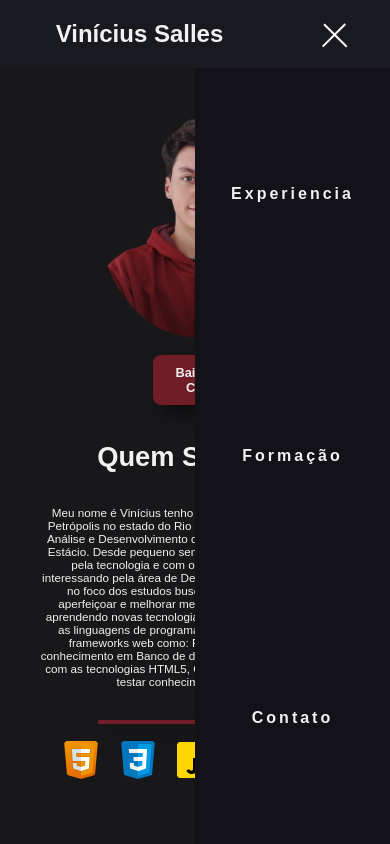
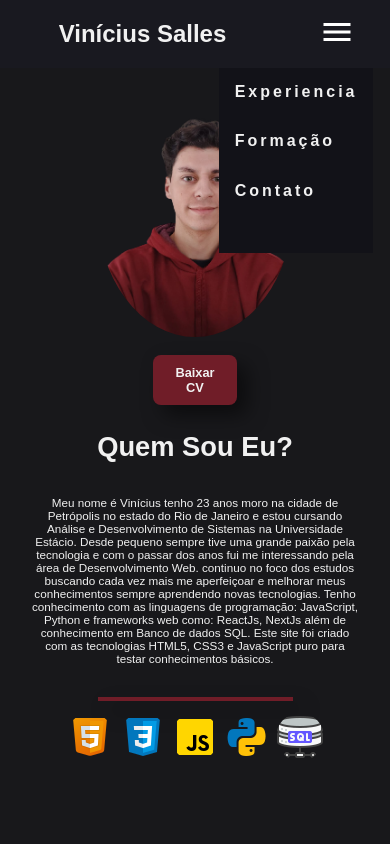
Before and after one commit to vinicsalles/viniciusalles, a plain HTML site: page index.html in a window 390 px wide. Both pictures are taken after a click on the element 334 px from the left and 33 px from the top of the page. Shown: the top 844 px of the page. Drawn offline with Linux system fonts and the light colour scheme; a web font is replaced by a local one.

Commit message:
melhorias de responsividade

```diff
--- a/index.html
+++ b/index.html
@@ -15,9 +15,7 @@
     <nav>
         <h1><a class="logo" href="/">Vinícius Salles</a></h1>
         <div class="mobile-menu">
-          <div class="line1"></div>
-          <div class="line2"></div>
-          <div class="line3"></div>
+          <img  class="img-hamb" onclick="menuShow()" src="img/menu_white_36dp.svg" alt="" >
         </div>
         <ul class="nav-list">
           <li><a href="#experiencia">Experiencia</a></li>
--- a/script.js
+++ b/script.js
@@ -1,44 +1,7 @@
-class MobileNavbar {
-    constructor(mobileMenu, navList, navLinks) {
-      this.mobileMenu = document.querySelector(mobileMenu);
-      this.navList = document.querySelector(navList);
-      this.navLinks = document.querySelectorAll(navLinks);
-      this.activeClass = "active";
-
-      this.handleClick = this.handleClick.bind(this);
-    }
-
-    animateLinks() {
-      this.navLinks.forEach((link, index) => {
-        link.style.animation
-          ? (link.style.animation = "")
-          : (link.style.animation = `navLinkFade 0.5s ease forwards ${
-              index / 7 + 0.3
-            }s`);
-      });
-    }
-
-    handleClick() {
-      this.navList.classList.toggle(this.activeClass);
-      this.mobileMenu.classList.toggle(this.activeClass);
-      this.animateLinks();
-    }
-
-    addClickEvent() {
-      this.mobileMenu.addEventListener("click", this.handleClick);
-    }
-
-    init() {
-      if (this.mobileMenu) {
-        this.addClickEvent();
-      }
-      return this;
-    }
-  }
-
-  const mobileNavbar = new MobileNavbar(
-    ".mobile-menu",
-    ".nav-list",
-    ".nav-list li",
-  );
-  mobileNavbar.init();
+function menuShow() {
+  let img = document.querySelector('.img-hamb')
+  let menuMobile = document.querySelector('.nav-list');
+  menuMobile.classList.toggle('ativandonav');
+  img.classList.toggle('img-hambativa')
+  img.classList.toggle('img-hamb')
+}
--- a/styles/style.css
+++ b/styles/style.css
@@ -39,12 +39,11 @@
     color: #f1f1f1;
     margin: 0 auto;
 }
-
-ul,li{
+ul li{
+    display: flex;
     list-style: none;
-    display: flex;
-    gap: 0.5625rem;
     align-items: center;
+    gap: 0.5rem;
 }
 
 img{
@@ -85,7 +84,6 @@
     transition: 0.3s;
   }
 
-
 a{
     display: flex;
     list-style: none;
@@ -111,12 +109,12 @@
 .quemsou-desc {
     display: grid;
     align-content: center;
-    padding: 20px;
+    padding: 10px;
     gap: 1.875rem;
     }
 
 .texto-quemsou{
-    padding-right: 4.375rem;
+
     font-size: 1.5rem;
     }
 
@@ -184,7 +182,6 @@
 
 .exptext{
     justify-self: center;
-    margin-left: 5.5556vh;
     font-size: 180px;
     font-weight: 900;
     line-height: 0.9;
@@ -374,7 +371,7 @@
 footer {
     box-shadow: 0.625rem 0.625rem 1.25rem 0rem rgba(0, 0, 0, 0.75);
     display: grid;
-    justify-content: center;
+    justify-items: center;
     height: 8vw;
     width: auto;
     align-items: center;
@@ -428,19 +425,22 @@
     .nav-list {
       position: absolute;
       top: 8vh;
-      right: 0;
-      width: 50vw;
-      height: 92vh;
+      right: 2vh;
+      height: 22vh;
       background: #121218;
       flex-direction: column;
-      align-items: center;
-      justify-content: space-around;
-      transform: translateX(100%);
-      transition: transform 0.3s ease-in;
+      align-items: start;
+      opacity: 0
+
     }
+    .ativandonav{
+    opacity: 1;
+    transition: opacity 0.5s ease-in-out;
+    }
+
     .nav-list li {
       margin-left: 0;
-      opacity: 0;
+      opacity: 1;
     }
     .mobile-menu {
       display: block;
@@ -583,6 +583,7 @@
 
 
 
+
 @media (max-width: 768px) {
     .curso-container{
         width: 65vw;
@@ -598,33 +599,4 @@
     .curso-container p {
         font-size: 15px;
     }
-
 }
-
-  .nav-list.active {
-    transform: translateX(0);
-  }
-
-  @keyframes navLinkFade {
-    from {
-      opacity: 0;
-      transform: translateX(50px);
-    }
-    to {
-      opacity: 1;
-      transform: translateX(0);
-    }
-
-  }
-
-  .mobile-menu.active .line1 {
-    transform: rotate(-45deg) translate(-8px, 8px);
-  }
-
-  .mobile-menu.active .line2 {
-    opacity: 0;
-  }
-
-  .mobile-menu.active .line3 {
-    transform: rotate(45deg) translate(-5px, -7px);
-  }
```
Also changed, not shown: img/close_white_36dp.svg (added), img/menu_white_36dp.svg (added).
